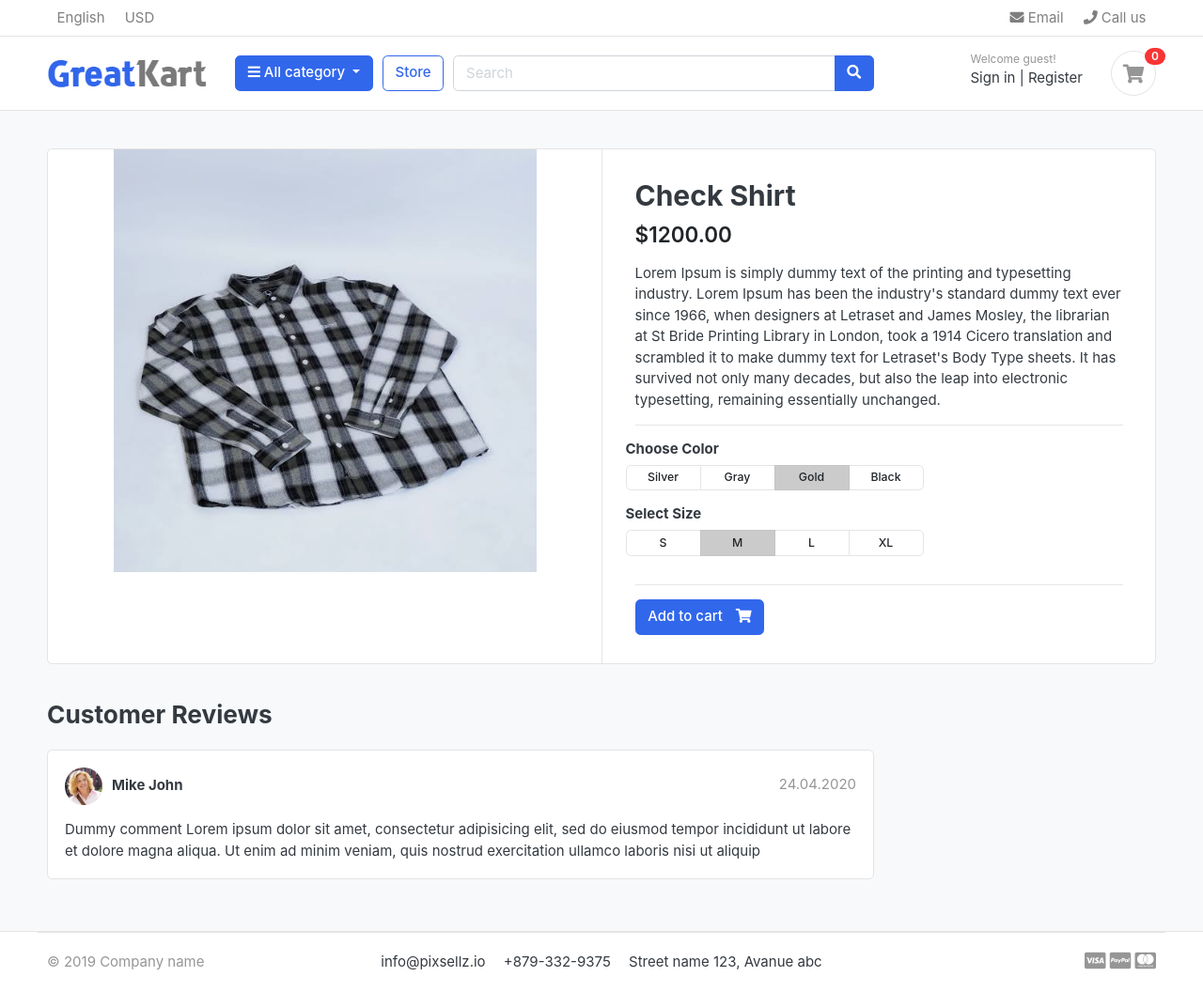
After one commit to hemraj2613/E-shop, a Django app: a page that uses templates/includes/navbar.html in a window 1280 px wide. The commit adds this page. Shown: the whole page at 94% size. Run offline with Django 5.2, Linux system fonts and the light colour scheme; data comes from the database, SQL or seed files in the repository; both versions use the stored data as it was after the commit; some libraries are stand-ins or nearby versions; some web fonts are replaced.

Commit message:
product_details page added

```diff
--- /dev/null
+++ b/category/context_processors.py
@@ -0,0 +1,5 @@
+from .models import Category
+
+def menu_links(request):
+    links = Category.objects.all()
+    return dict(links=links)
--- a/category/models.py
+++ b/category/models.py
@@ -1,4 +1,5 @@
 from django.db import models
+from django.urls import reverse
 
 # Create your models here.
 class Category(models.Model):
@@ -11,5 +12,9 @@ class Category(models.Model):
         verbose_name = 'Category'
         verbose_name_plural = 'Categories'
 
+    def get_url(self):
+        return reverse('products_by_category', args=[self.slug])
+
+
     def __str__(self):
         return self.category_name
--- a/eshop/settings.py
+++ b/eshop/settings.py
@@ -64,6 +64,7 @@ TEMPLATES = [
                 'django.template.context_processors.request',
                 'django.contrib.auth.context_processors.auth',
                 'django.contrib.messages.context_processors.messages',
+                'category.context_processors.menu_links',
             ],
         },
     },
--- a/store/models.py
+++ b/store/models.py
@@ -1,4 +1,5 @@
 from django.db import models
+from django.urls import reverse
 from category.models import Category
 
 # Create your models here.
@@ -15,5 +16,8 @@ class Product(models.Model):
     modefied_date = models.DateTimeField(auto_now=True)
 
 
+    def get_url(self):
+        return reverse('product_detail',args=[self.category.slug, self.slug])
+
     def __str__(self):
         return self.product_name
--- a/store/urls.py
+++ b/store/urls.py
@@ -3,4 +3,6 @@ from . import views
 
 urlpatterns = [
     path('', views.store, name='store'),
+    path('<slug:category_slug>/', views.store, name='products_by_category'),
+    path('<slug:category_slug>/<slug:product_slug>/', views.product_detail, name='product_detail'),
 ]
--- a/store/views.py
+++ b/store/views.py
@@ -1,12 +1,33 @@
-from django.shortcuts import render
+from django.shortcuts import render, get_object_or_404
+from category.models import Category
 from .models import Product
 # Create your views here.
-def store(request):
-    products = Product.objects.all().filter(is_available=True)
-    product_count = products.count()
+def store(request, category_slug=None):
+    categories = None
+    products = None
+
+    if category_slug != None:
+        categories = get_object_or_404(Category, slug=category_slug)
+        products = Product.objects.filter(category=categories, is_available=True)
+        product_count = products.count()
+
+    else:
+        products = Product.objects.all().filter(is_available=True)
+        product_count = products.count()
 
     context = {
         'products': products,
         'product_count' : product_count
     }
-    return render(request, 'store/store.html', context=context)
+    return render(request, 'store/store.html', context)
+
+
+def product_detail(request, category_slug, product_slug):
+    try:
+        single_product = Product.objects.get(category__slug=category_slug, slug=product_slug)
+    except  Exception as e:
+        raise e
+    context = {
+        'single_product' : single_product
+    }
+    return render(request, "store/product_detail.html", context)
--- a/templates/includes/navbar.html
+++ b/templates/includes/navbar.html
@@ -45,7 +45,7 @@
     <div class="container">
       <div class="row align-items-center">
         <div class="col-lg-2 col-md-3 col-6">
-          <a href="./" class="brand-wrap">
+          <a href="{% url "home" %}" class="brand-wrap">
             <img class="logo" src="{% static 'images/logo.png' %}" />
           </a>
           <!-- brand-wrap.// -->
@@ -60,22 +60,12 @@
               <i class="fa fa-bars"></i> All category
             </button>
             <div class="dropdown-menu">
-              <a class="dropdown-item" href="#"
-                >Machinery / Mechanical Parts / Tools
+              <a class="dropdown-item" href="{% url "store" %}">All Products</a>
+              {% for category in links %}
+              <a class="dropdown-item" href="{{category.get_url}}"
+                >{{ category.category_name }}
               </a>
-              <a class="dropdown-item" href="#"
-                >Consumer Electronics / Home Appliances
-              </a>
-              <a class="dropdown-item" href="#">Auto / Transportation</a>
-              <a class="dropdown-item" href="#"
-                >Apparel / Textiles / Timepieces
-              </a>
-              <a class="dropdown-item" href="#"
-                >Home & Garden / Construction / Lights
-              </a>
-              <a class="dropdown-item" href="#"
-                >Beauty & Personal Care / Health
-              </a>
+              {% endfor %}
             </div>
           </div>
           <!-- category-wrap.// -->
--- /dev/null
+++ b/templates/store/product_detail.html
@@ -0,0 +1,131 @@
+{% extends "base.html" %}
+{% load static %}
+
+{% block content %}
+<section class="section-content padding-y bg">
+  <div class="container">
+    <!-- ============================ COMPONENT 1 ================================= -->
+    <div class="card">
+      <div class="row no-gutters">
+        <aside class="col-md-6">
+          <article class="gallery-wrap">
+            <div class="img-big-wrap">
+              <a href="{{ single_product.images.url }}"><img src="{{ single_product.images.url }}" alt="{{ single_product.product_name }}" /></a>
+            </div>
+            <!-- img-big-wrap.// -->
+          </article>
+          <!-- gallery-wrap .end// -->
+        </aside>
+        <main class="col-md-6 border-left">
+          <article class="content-body">
+            <h2 class="title">{{ single_product.product_name }}</h2>
+
+            <div class="mb-3">
+              <var class="price h4">${{ single_product.price|floatformat:2 }}</var>
+            </div>
+
+            <p>
+              {{ single_product.description }}
+            </p>
+            </p>
+
+            <hr />
+            <div class="row">
+              <div class="item-option-select">
+                <h6>Choose Color</h6>
+                <div
+                  class="btn-group btn-group-sm btn-group-toggle"
+                  data-toggle="buttons"
+                >
+                  <label class="btn btn-light">
+                    <input type="radio" name="radio_color" /> Silver
+                  </label>
+                  <label class="btn btn-light">
+                    <input type="radio" name="radio_color" /> Gray
+                  </label>
+                  <label class="btn btn-light active">
+                    <input type="radio" name="radio_color checked" /> Gold
+                  </label>
+                  <label class="btn btn-light">
+                    <input type="radio" name="radio_color" /> Black
+                  </label>
+                </div>
+              </div>
+            </div>
+            <!-- row.// -->
+            <div class="row">
+              <div class="item-option-select">
+                <h6>Select Size</h6>
+                <div
+                  class="btn-group btn-group-sm btn-group-toggle"
+                  data-toggle="buttons"
+                >
+                  <label class="btn btn-light">
+                    <input type="radio" name="radio_color" /> S
+                  </label>
+                  <label class="btn btn-light active">
+                    <input type="radio" name="radio_color" checked /> M
+                  </label>
+                  <label class="btn btn-light">
+                    <input type="radio" name="radio_color" /> L
+                  </label>
+                  <label class="btn btn-light">
+                    <input type="radio" name="radio_color" /> XL
+                  </label>
+                </div>
+              </div>
+            </div>
+            <!-- row.// -->
+            <hr />
+            <a href="./product-detail.html" class="btn btn-primary">
+              <span class="text">Add to cart</span>
+              <i class="fas fa-shopping-cart"></i>
+            </a>
+          </article>
+          <!-- product-info-aside .// -->
+        </main>
+        <!-- col.// -->
+      </div>
+      <!-- row.// -->
+    </div>
+    <!-- card.// -->
+    <!-- ============================ COMPONENT 1 END .// ================================= -->
+
+    <br />
+
+    <div class="row">
+      <div class="col-md-9">
+        <header class="section-heading">
+          <h3>Customer Reviews</h3>
+        </header>
+
+        <article class="box mb-3">
+          <div class="icontext w-100">
+            <img
+              src="./images/avatars/avatar1.jpg"
+              class="img-xs icon rounded-circle"
+            />
+            <div class="text">
+              <span class="date text-muted float-md-right">24.04.2020 </span>
+              <h6 class="mb-1">Mike John</h6>
+            </div>
+          </div>
+          <!-- icontext.// -->
+          <div class="mt-3">
+            <p>
+              Dummy comment Lorem ipsum dolor sit amet, consectetur adipisicing
+              elit, sed do eiusmod tempor incididunt ut labore et dolore magna
+              aliqua. Ut enim ad minim veniam, quis nostrud exercitation ullamco
+              laboris nisi ut aliquip
+            </p>
+          </div>
+        </article>
+      </div>
+      <!-- col.// -->
+    </div>
+    <!-- row.// -->
+  </div>
+  <!-- container .//  -->
+</section>
+
+{% endblock %}
```
Also changed, not shown: templates/home.html (+5 -16 lines), templates/store/store.html (+7 -10 lines), db.sqlite3, static/images/banners/1.jpg (deleted), static/images/banners/cover.jpg (added).
